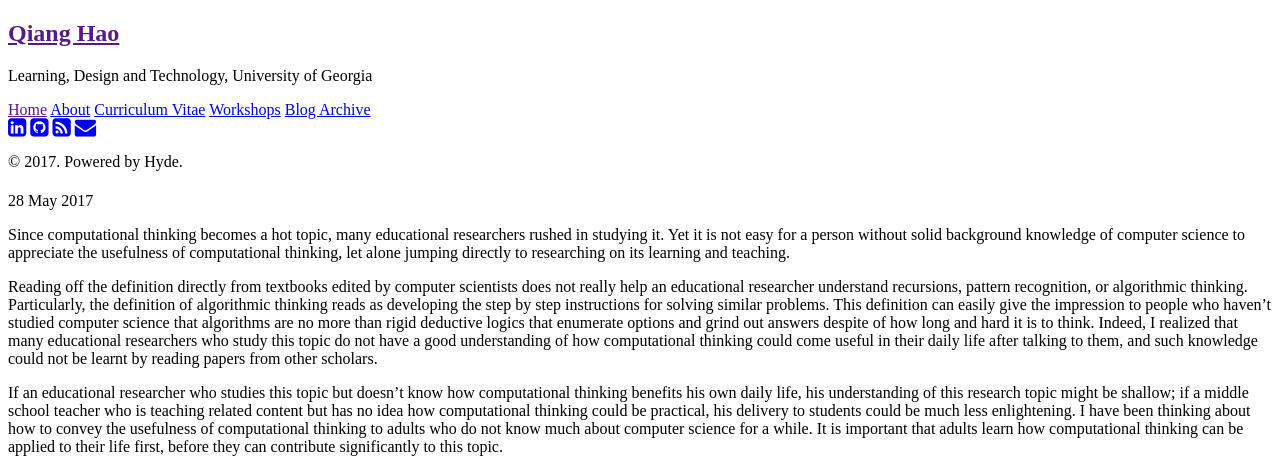
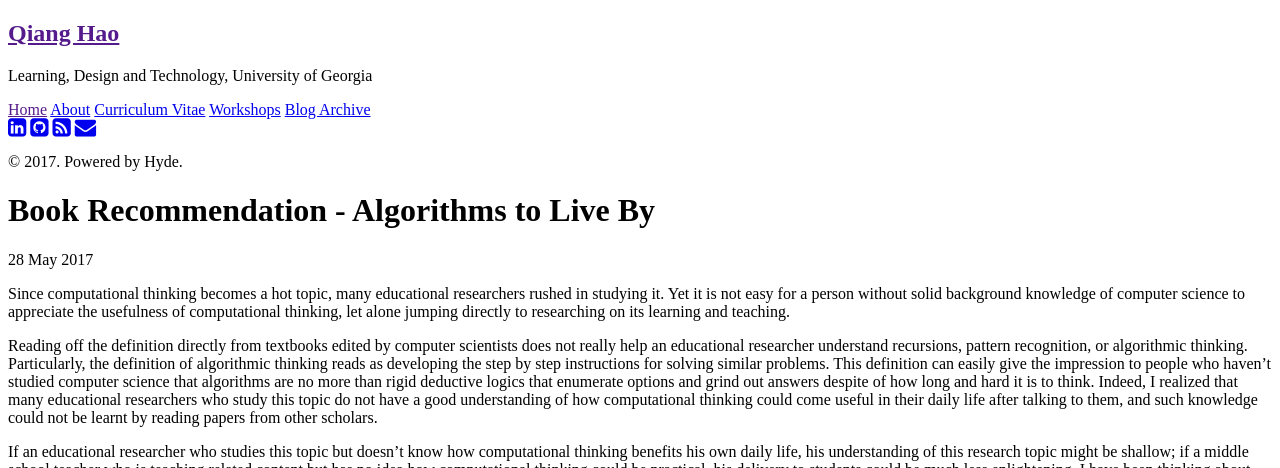
Before and after one commit to Neo-Hao/neo-hao.github.io, a Jekyll site: the page built from _posts/2017-05-28-book-recommend.md, in a window 1280 px wide, cut to the strip 0-468 px from the top of the page. Built offline with Jekyll 4.4.1, drawn with Linux system fonts in a browser that asks for light colours; nearby versions of some CDN libraries; our own code applies the rules of GitHub Pages for plain Markdown files; comment, search, counter and statistics services are not loaded; some of the changed lines change nothing that is shown.

Commit message:
fix style issues of new post

```diff
--- a/_posts/2017-05-28-book-recommend.md
+++ b/_posts/2017-05-28-book-recommend.md
@@ -1,17 +1,17 @@
 ---
 layout: post
-title: Book Recommendation - Algorithms to live by: The computer science of human decisions
+title: Book Recommendation - Algorithms to Live By
 ---
 
-Since computational thinking becomes a hot topic, many educational researchers rushed in studying it. Yet it is not easy for a person without solid background knowledge of computer science to appreciate the usefulness of computational thinking, let alone jumping directly to researching on its learning and teaching.
+<p>Since computational thinking becomes a hot topic, many educational researchers rushed in studying it. Yet it is not easy for a person without solid background knowledge of computer science to appreciate the usefulness of computational thinking, let alone jumping directly to researching on its learning and teaching.</p>
 
-Reading off the definition directly from textbooks edited by computer scientists does not really help an educational researcher understand recursions, pattern recognition, or algorithmic thinking. Particularly, the definition of algorithmic thinking reads as developing the step by step instructions for solving similar problems. This definition can easily give the impression to people who haven’t studied computer science that algorithms are no more than rigid deductive logics that enumerate options and grind out answers despite of how long and hard it is to think. Indeed, I realized that many educational researchers who study this topic do not have a good understanding of how computational thinking could come useful in their daily life after talking to them, and such knowledge could not be learnt by reading papers from other scholars.
+<p>Reading off the definition directly from textbooks edited by computer scientists does not really help an educational researcher understand recursions, pattern recognition, or algorithmic thinking. Particularly, the definition of algorithmic thinking reads as developing the step by step instructions for solving similar problems. This definition can easily give the impression to people who haven’t studied computer science that algorithms are no more than rigid deductive logics that enumerate options and grind out answers despite of how long and hard it is to think. Indeed, I realized that many educational researchers who study this topic do not have a good understanding of how computational thinking could come useful in their daily life after talking to them, and such knowledge could not be learnt by reading papers from other scholars.</p>
 
-If an educational researcher who studies this topic but doesn’t know how computational thinking benefits his own daily life, his understanding of this research topic might be shallow; if a middle school teacher who is teaching related content but has no idea how computational thinking could be practical, his delivery to students could be much less enlightening. I have been thinking about how to convey the usefulness of computational thinking to adults who do not know much about computer science for a while. It is important that adults learn how computational thinking can be applied to their life first, before they can contribute significantly to this topic.
+<p>If an educational researcher who studies this topic but doesn’t know how computational thinking benefits his own daily life, his understanding of this research topic might be shallow; if a middle school teacher who is teaching related content but has no idea how computational thinking could be practical, his delivery to students could be much less enlightening. I have been thinking about how to convey the usefulness of computational thinking to adults who do not know much about computer science for a while. It is important that adults learn how computational thinking can be applied to their life first, before they can contribute significantly to this topic.</p>
 
-<img src="https://c1.staticflickr.com/5/4274/34143029293_177716a5bb.jpg" width="230" height="346" alt="algorithms_to_live_by" align="left"> <i>Algorithms to live by: The computer science of human decisions</i> is one of the books that can teach adults about how to apply computational thinking, or more specifically, algorithmic thinking, to their own daily life.
+<p><img src="https://c1.staticflickr.com/5/4274/34143029293_177716a5bb.jpg" width="150" height="225" alt="algorithms_to_live_by" align="left" style="margin:10px;"> <i>Algorithms to live by: The computer science of human decisions</i> is one of the books that can teach adults about how to apply computational thinking, or more specifically, algorithmic thinking, to their own daily life.</p>
 
-If you are an educational researcher who was never majoring in computer science before but is interested in studying computational thinking education, or if you are a graduate student who is instructed to do a literature survey on this topic, this book could be a very good start for you before you jump to those less entertaining academic papers. Many topics covered in the book could be very relevant to things in your daily life, important or trivial, such as:
+<p>If you are an educational researcher who was never majoring in computer science before but is interested in studying computational thinking education, or if you are a graduate student who is instructed to do a literature survey on this topic, this book could be a very good start for you before you jump to those less entertaining academic papers. Many topics covered in the book could be very relevant to things in your daily life, important or trivial, such as:</p>
 
 * What is the best strategy to find a good rental in a harrowing city
 * What strategy you should use to sell your house to maximize the profit
```
